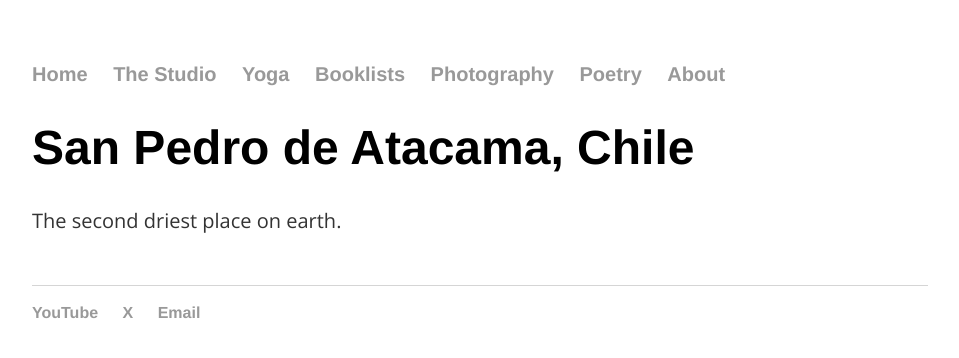
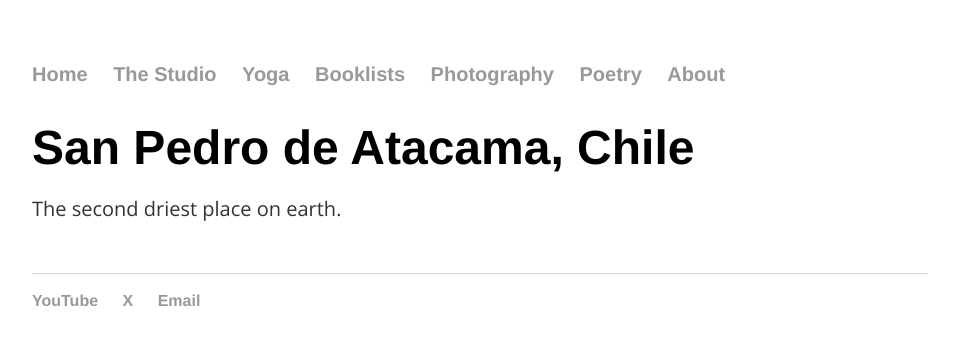
Before and after one commit to malejczuk/malejczuk.github.io, a Jekyll site: the page built from photography/san-pedro.md, in a window 1280 px wide. Shown: the top 358 px of the page, without its empty margins (160-1119 px from the left). Built offline with Jekyll 4.4.1, drawn with Linux system fonts in a browser that asks for light colours; comment, search, counter and statistics services are not loaded.

Commit message:
added Shot on subtitle and formatting

```diff
--- a/_layouts/gallery-page.html
+++ b/_layouts/gallery-page.html
@@ -1,7 +1,18 @@
 ---
 layout: default
 ---
+<style>
+  .gallery-header h1 { margin-bottom: 0; }
+  .gallery-header h3 { margin-top: 0; padding-top: 5px; opacity: 0.8; }
+</style>
+
+<div class="gallery-header" >
 <h1>{{ page.title }}</h1>
+{% if page.shot_on %}
+  <h3>Shot on: {{ page.shot_on }}</h3>
+{% endif %}
+</div>
+
 <div class="gallery-description">
   {{ content }}
 </div>
```
